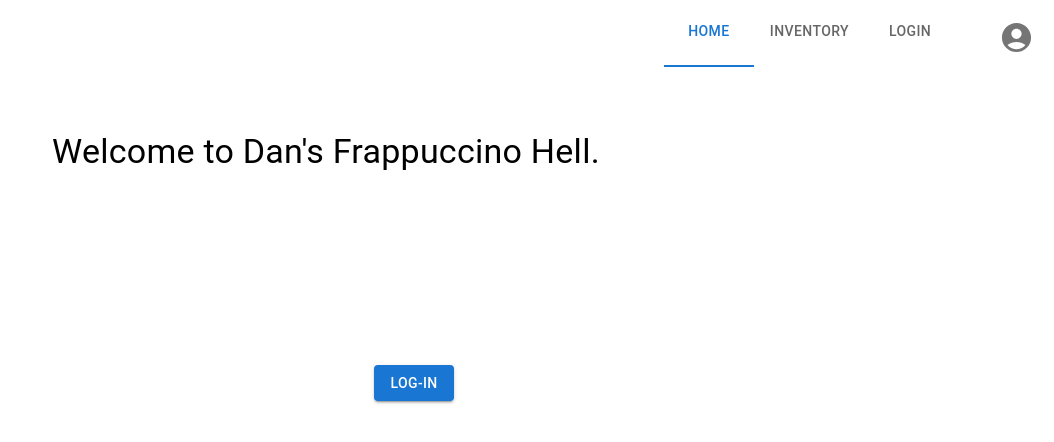
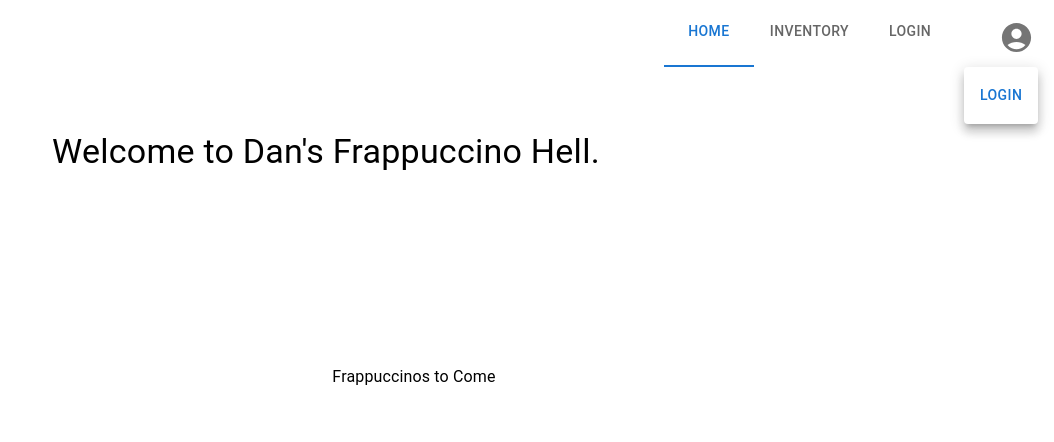
Before and after one commit to WesleyEdwards/Dan-s-Frappe-Hell, a React (Create React App) app in the folder front_end/: page /home in a window 1280 px wide. Both pictures are taken after a click on the button 1242 px from the left and 37 px from the top of the page. Shown: the top 442 px of the page, without its empty margins (226-1280 px from the left). Built offline with nearby package versions, Linux system fonts and the light colour scheme.

Commit message:
Create Forgot password component

```diff
--- a/front_end/src/Views/Home.tsx
+++ b/front_end/src/Views/Home.tsx
@@ -1,24 +1,13 @@
-import { Button, Container, Stack } from "@mui/material";
+import { Container, Stack, Typography } from "@mui/material";
 import React, { FC } from "react";
-import { useNavigate } from "react-router-dom";
 import { DFHeader } from "../components/DFHeader";
 
 export const Home: FC = () => {
-  const navigate = useNavigate();
-
-  const navigateToLogin = () => {
-    navigate("/login");
-  };
-
   return (
     <Container maxWidth="md">
       <Stack gap="8rem" justifyContent="center">
         <DFHeader title="Welcome to Dan's Frappuccino Hell." />
-        <Stack direction="row" justifyContent="center">
-          <Button variant="contained" onClick={navigateToLogin}>
-            Log-In
-          </Button>
-        </Stack>
+        <Typography align="center">Frappuccinos to Come</Typography>
       </Stack>
     </Container>
   );
--- a/front_end/src/Views/Login.tsx
+++ b/front_end/src/Views/Login.tsx
@@ -1,19 +1,41 @@
 import { Container, Card, CardContent } from "@mui/material";
 import React, { FC, useState } from "react";
-import { CreateAccountForm } from "../components/CreateAccounForm";
-import LoginForm from "../components/LoginForm";
+import CreateAccount from "../components/auth/CreateAccoun";
+import { ForgotPassword } from "../components/auth/ForgotPassword";
+import LoginForm from "../components/auth/LoginForm";
 
 export const Login: FC = () => {
-  const [loginForm, setLoginForm] = useState(true);
+  const [loginForm, setLoginForm] = useState<
+    "Login" | "CreateAccount" | "ForgotPassword"
+  >("Login");
   return (
     <Container maxWidth="sm">
       <Card sx={{ mt: 24 }}>
         <CardContent>
-          {loginForm ? (
-            <LoginForm switchToCreateAccount={() => setLoginForm(false)} />
-          ) : (
-            <CreateAccountForm switchToLogin={() => setLoginForm(true)} />
-          )}
+          <>
+            {(() => {
+              if (loginForm === "Login") {
+                return (
+                  <LoginForm
+                    switchToCreateAccount={() => setLoginForm("CreateAccount")}
+                    switchToForgotPassword={() =>
+                      setLoginForm("ForgotPassword")
+                    }
+                  />
+                );
+              }
+              if (loginForm === "CreateAccount") {
+                return (
+                  <CreateAccount switchToLogin={() => setLoginForm("Login")} />
+                );
+              }
+              if (loginForm === "ForgotPassword") {
+                return (
+                  <ForgotPassword switchToLogin={() => setLoginForm("Login")} />
+                );
+              }
+            })()}
+          </>
         </CardContent>
       </Card>
     </Container>
--- a/front_end/src/components/AppHeader.tsx
+++ b/front_end/src/components/AppHeader.tsx
@@ -1,19 +1,36 @@
 import AccountCircleIcon from "@mui/icons-material/AccountCircle";
-import { IconButton } from "@mui/material";
+import { Button, IconButton, Popover } from "@mui/material";
 import { Stack } from "@mui/system";
-import React, { FC } from "react";
+import React, { FC, useState } from "react";
+import { useNavigate } from "react-router-dom";
 import { RouterTabs } from "./RouterTabs";
 
 export const AppHeader: FC = () => {
+  const navigate = useNavigate();
   const navigateToLogin = () => {
-    console.log("navigate to sign in");
+    navigate("/login");
   };
+  const [anchorEl, setAnchorEl] = useState<HTMLButtonElement | null>(null);
+
   return (
     <Stack direction="row" justifyContent="right" gap="2rem">
       <RouterTabs />
-      <IconButton onClick={navigateToLogin} size="large">
+      <IconButton onClick={(e) => setAnchorEl(e.currentTarget)} size="large">
         <AccountCircleIcon fontSize="large" />
       </IconButton>
+      <Popover
+        open={!!anchorEl}
+        anchorEl={anchorEl}
+        onClose={() => setAnchorEl(null)}
+        anchorOrigin={{
+          vertical: "bottom",
+          horizontal: "left",
+        }}
+      >
+        <Button sx={{ p: 2 }} variant="text" onClick={navigateToLogin}>
+          Login
+        </Button>
+      </Popover>
     </Stack>
   );
 };
--- a/front_end/src/components/CreateAccounForm.tsx
+++ b/front_end/src/components/auth/CreateAccoun.tsx
@@ -9,13 +9,13 @@ import {
 import { useFormik } from "formik";
 import React, { FC } from "react";
 import * as yup from "yup";
-import { formikTextFieldProps } from "../utils/helperFunctions";
+import { formikTextFieldProps } from "../../utils/helperFunctions";
 
-interface CreateAccountFormProps {
+interface CreateAccountProps {
   switchToLogin: () => void;
 }
 
-export const CreateAccountForm: FC<CreateAccountFormProps> = (props) => {
+export const CreateAccount: FC<CreateAccountProps> = (props) => {
   const { switchToLogin } = props;
 
   const login = () => {
@@ -91,11 +91,11 @@ export const CreateAccountForm: FC<CreateAccountFormProps> = (props) => {
 
       <Stack direction="row" justifyContent="center">
         <Button variant="contained" onClick={login}>
-          Login
+          Create Account
         </Button>
       </Stack>
     </Stack>
   );
 };
 
-export default CreateAccountForm;
+export default CreateAccount;
--- /dev/null
+++ b/front_end/src/components/auth/ForgotPassword.tsx
@@ -0,0 +1,26 @@
+import React, { FC } from "react";
+import ArrowBackIcon from "@mui/icons-material/ArrowBack";
+import { IconButton, Stack, Typography } from "@mui/material";
+
+interface ForgotPasswordFormProps {
+  switchToLogin: () => void;
+}
+
+export const ForgotPassword: FC<ForgotPasswordFormProps> = (props) => {
+  const { switchToLogin } = props;
+  return (
+    <Stack gap="2rem" justifyContent="center">
+      <Stack direction="row">
+        <IconButton>
+          <ArrowBackIcon onClick={switchToLogin} />
+        </IconButton>
+        <Typography variant="h4" align="center" width="100%" sx={{ mr: 2 }}>
+          Forgot Password
+        </Typography>
+      </Stack>
+      <Typography variant="body1" align="center" sx={{ py: 8 }}>
+        Reset Password has not been implemented yet.
+      </Typography>
+    </Stack>
+  );
+};
--- a/front_end/src/components/LoginForm.tsx
+++ b/front_end/src/components/auth/LoginForm.tsx
@@ -3,10 +3,11 @@ import React, { FC, useState } from "react";
 
 interface LoginFormProps {
   switchToCreateAccount: () => void;
+  switchToForgotPassword: () => void;
 }
 
 export const LoginForm: FC<LoginFormProps> = (props) => {
-  const { switchToCreateAccount } = props;
+  const { switchToCreateAccount, switchToForgotPassword } = props;
   const [email, setEmail] = useState("");
   const [password, setPassword] = useState("");
   const [emailError, setEmailError] = useState("");
@@ -57,7 +58,9 @@ export const LoginForm: FC<LoginFormProps> = (props) => {
       </Stack>
 
       <Stack direction="row" gap="1rem" justifyContent="center">
-        <Button variant="text">Forgot Password?</Button>
+        <Button variant="text" onClick={switchToForgotPassword}>
+          Forgot Password?
+        </Button>
         <Divider orientation="vertical" flexItem />
         <Button variant="text" onClick={switchToCreateAccount} sx={{ mx: 2 }}>
           Create Account
```
